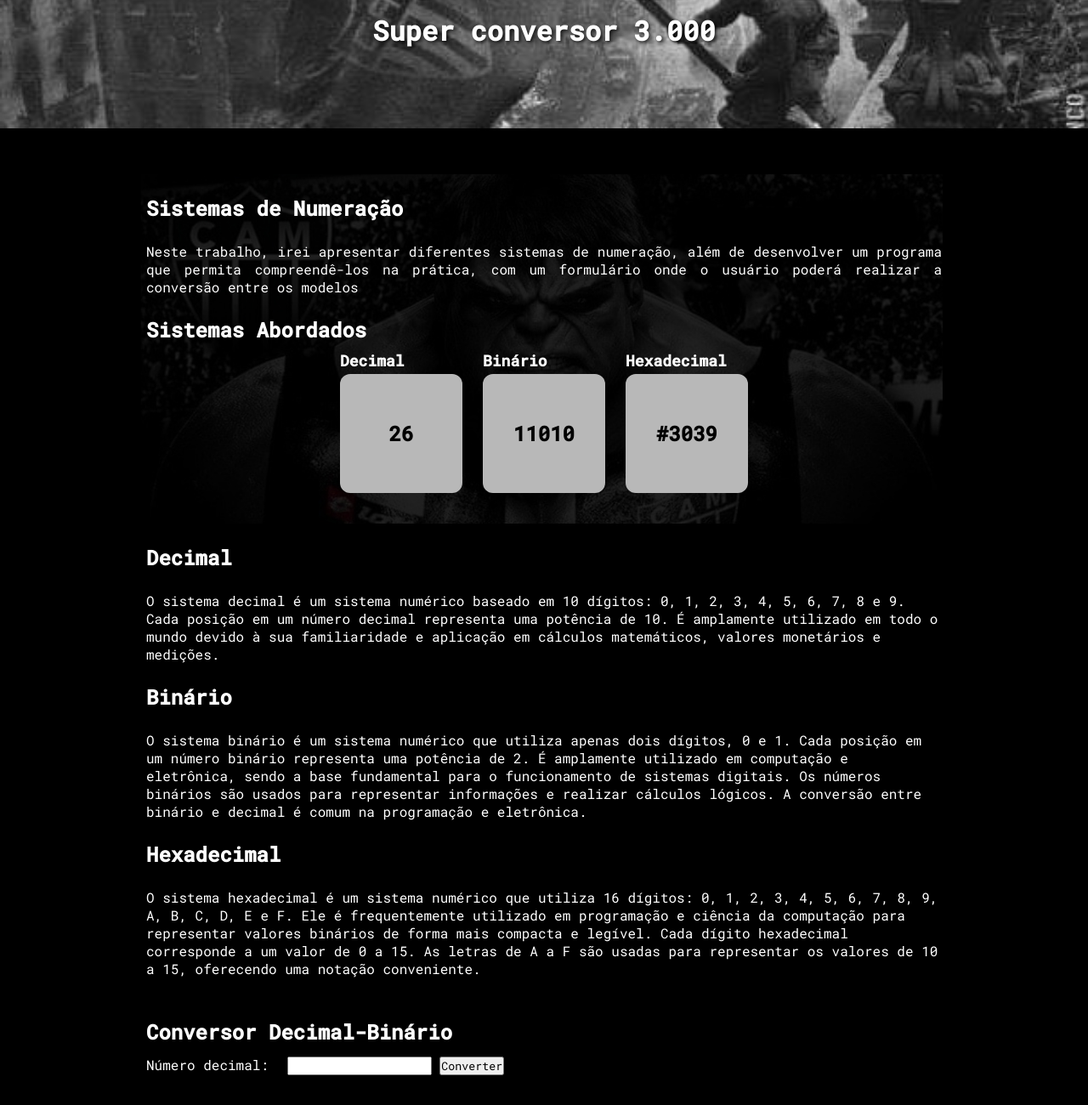
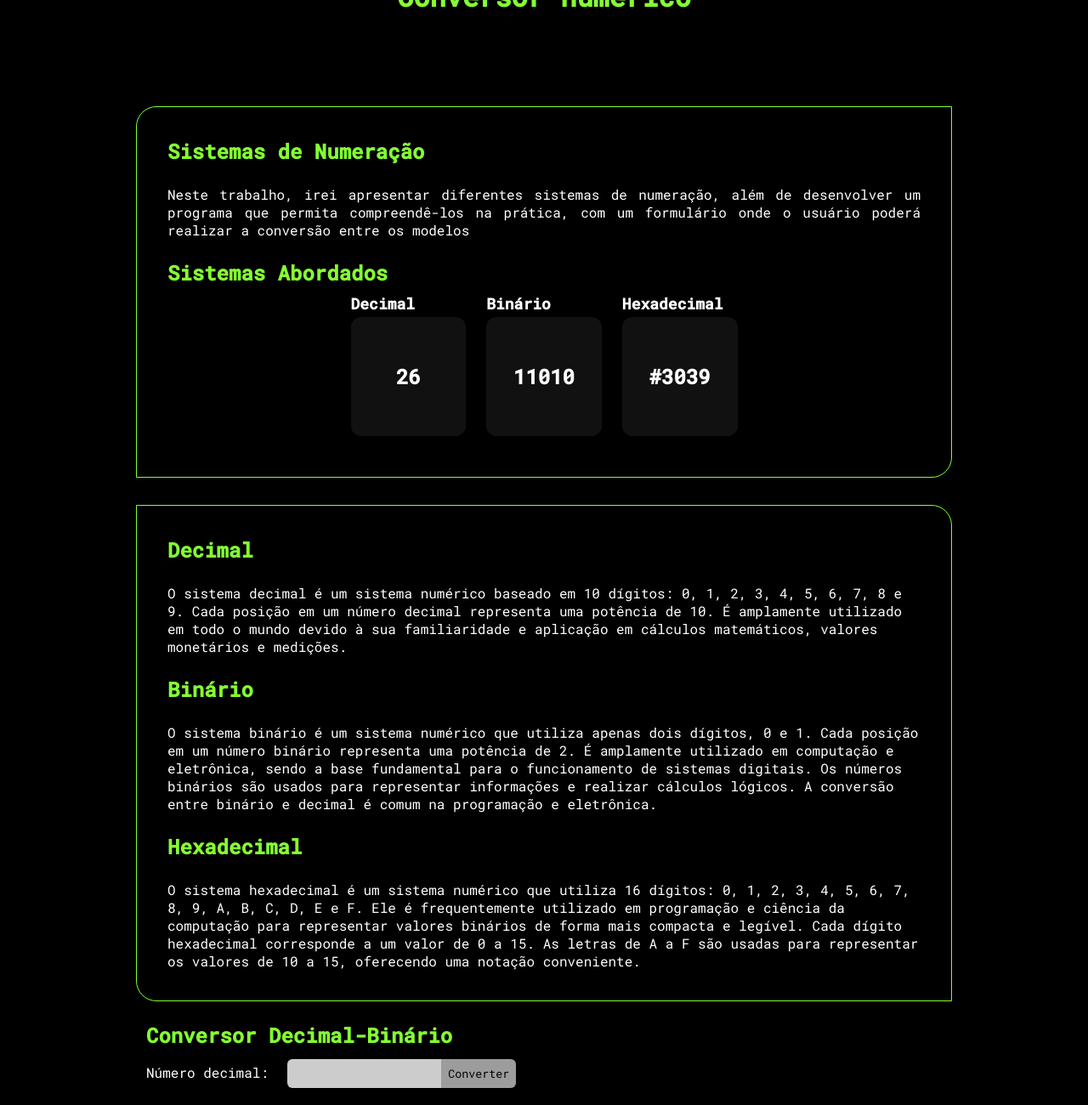
Before and after one commit to lucas-azv/Projeto-final-Fundamentos, a plain HTML site: page projeto-final-fundamentos/index.html in a window 1280 px wide. Shown: the part 80-1380 px from the top of the page at 85% size. Drawn offline with Linux system fonts and the light colour scheme.

Commit message:
Add files via upload

```diff
--- a/projeto-final-fundamentos/css/style.css
+++ b/projeto-final-fundamentos/css/style.css
@@ -9,12 +9,13 @@ body{
     color: white;
 }
 h1{
-    padding: 94px;
+    padding: 54px;
     text-align: center;
-    background-image: url(../img/1688166809417.jpg);
-    background-size: 100%;
-    background-position-y: 50%;
+    color: #84ff32;
     text-shadow: 2px 2px 4px rgba(0, 0, 0, 0.8);
+}
+h2{
+    color: #84ff32;
 }
 section{
     width: 75%;
@@ -24,18 +25,18 @@ section{
 h2, p, label{
     padding: 12px;
 }
-.sistemas{
-    background-image: url(../img/20200212225011898612u.jpg);
-    background-size: 100%;
-    background-position-y: 25%;
-}
 .apresentacao{
     margin-top: 54px;
     text-align: justify;
-    background-color: rgb(77, 77, 77);
-    background-image: url(../img/1688166809427.jpg);
-    background-size: 100%;
-    background-position-y: 25%;
+    padding: 24px;
+    border: 1px solid #84ff32;
+    border-radius: 24px 0 24px 0;
+}
+.sistemas{
+    margin-top: 32px;
+    padding: 24px;
+    border: 1px solid #84ff32;
+    border-radius: 0 24px 0 24px;
 }
 .box{
     width: 50%;
@@ -48,9 +49,9 @@ h2, p, label{
 .box div{
     width: 33.3%;
     height: 140px;
-    background-color: rgb(184, 184, 184);
+    background-color: rgb(17, 17, 17);
     border-radius: 12px;
-    color: black;
+    color: white;
     text-align: center;
     font-size: 24px;
 }
@@ -64,3 +65,29 @@ h4{
     top: -38px;
     color: white;
 }
+#decimal, #binario, #decimalHex, #hexadecimalDec{
+    background-color: rgb(204, 204, 204);
+    color: black;
+    padding: 8px;
+    outline: none;
+    border: none;
+    border-radius: 6px 0 0 6px;
+}
+button{
+    padding: 8px;
+    outline: none;
+    border: none;
+    border-radius: 0 6px 6px 0;
+    background-color: #9c9c9c;
+    translate: -10px;
+    transition: all 0.2s ease-in-out;
+}
+button:hover{
+    background-color: #b3b3b3;
+    cursor: pointer;
+}
+footer{
+    text-align: center;
+    font-size: 12px;
+    padding: 18px;
+}
--- a/projeto-final-fundamentos/index.html
+++ b/projeto-final-fundamentos/index.html
@@ -14,7 +14,7 @@
 
 <body>
     <header>
-        <h1>Super conversor 3.000</h1>
+        <h1>Conversor numérico</h1>
     </header>
     <main>
         <section class="apresentacao">
@@ -102,6 +102,9 @@
             }
         </script>
     </main>
+    <footer>
+        <p>Desenvolvido por Lucas Borges de Azevedo</p>
+    </footer>
 </body>
 
 </html>
```
